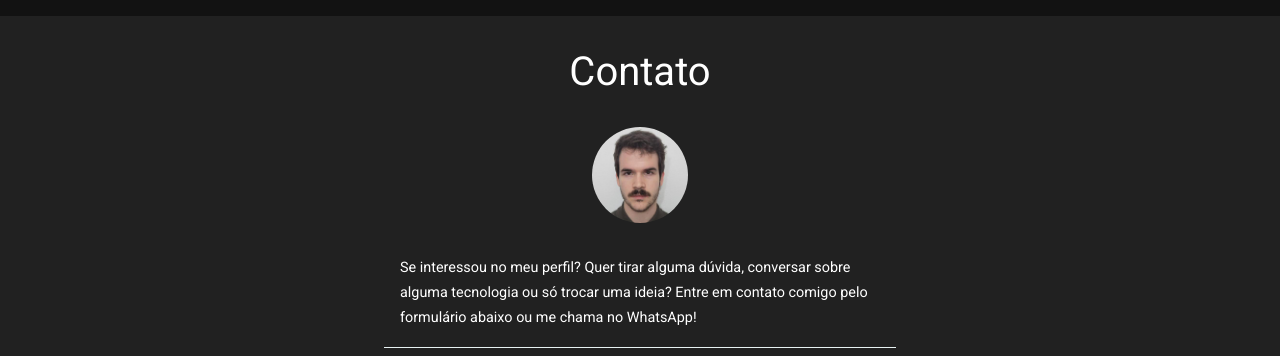
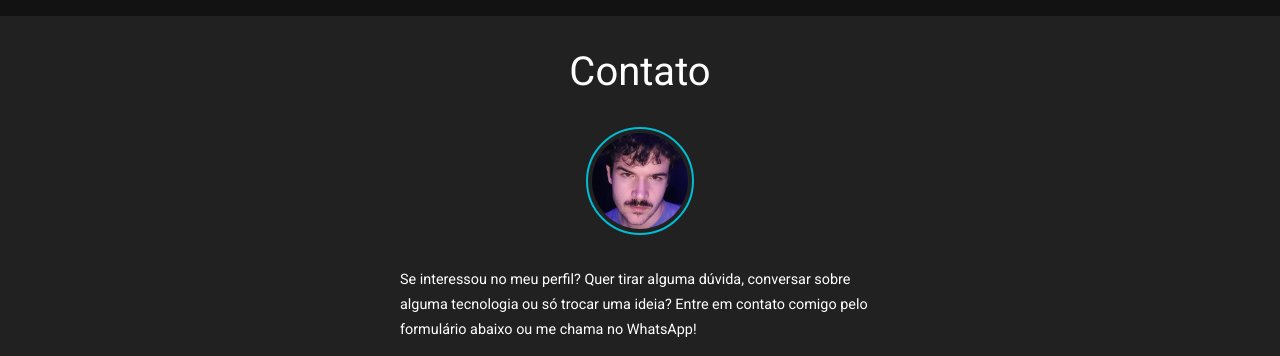
Before and after one commit to vinicius-zanchetta/vinicius-zanchetta.github.io, a plain HTML site: page index.html in a window 1280 px wide. Shown: the part 2680-3036 px from the top of the page. Drawn offline with Linux system fonts and the light colour scheme.

Commit message:
Atualizada foto de perfil e currículo

```diff
--- a/index.html
+++ b/index.html
@@ -300,7 +300,7 @@
 			<div class="inside" id="contato-inside">
 				<h2 id="contato-h2">Contato</h2>
 				<div class="vinicius-zanchetta-photo">
-					<img src="imagens-projetos/profile-pic.jpg" alt="">
+					<img src="imagens-projetos/profile-pic.png" alt="">
 				</div>
 				<div id="contato-info">
 					<p>Se interessou no meu perfil? Quer tirar alguma dúvida, conversar sobre alguma tecnologia ou só trocar uma
--- a/style.css
+++ b/style.css
@@ -451,6 +451,8 @@ li i {
 	width: 96px;
 	height: 96px;
 	border-radius: 100%;
+	border: 2px solid var(--accent);
+	padding: 4px;
 }
 
 
```
Also changed, not shown: imagens-projetos/profile-pic.jpg (deleted), imagens-projetos/profile-pic.png (added), 1 other file.
